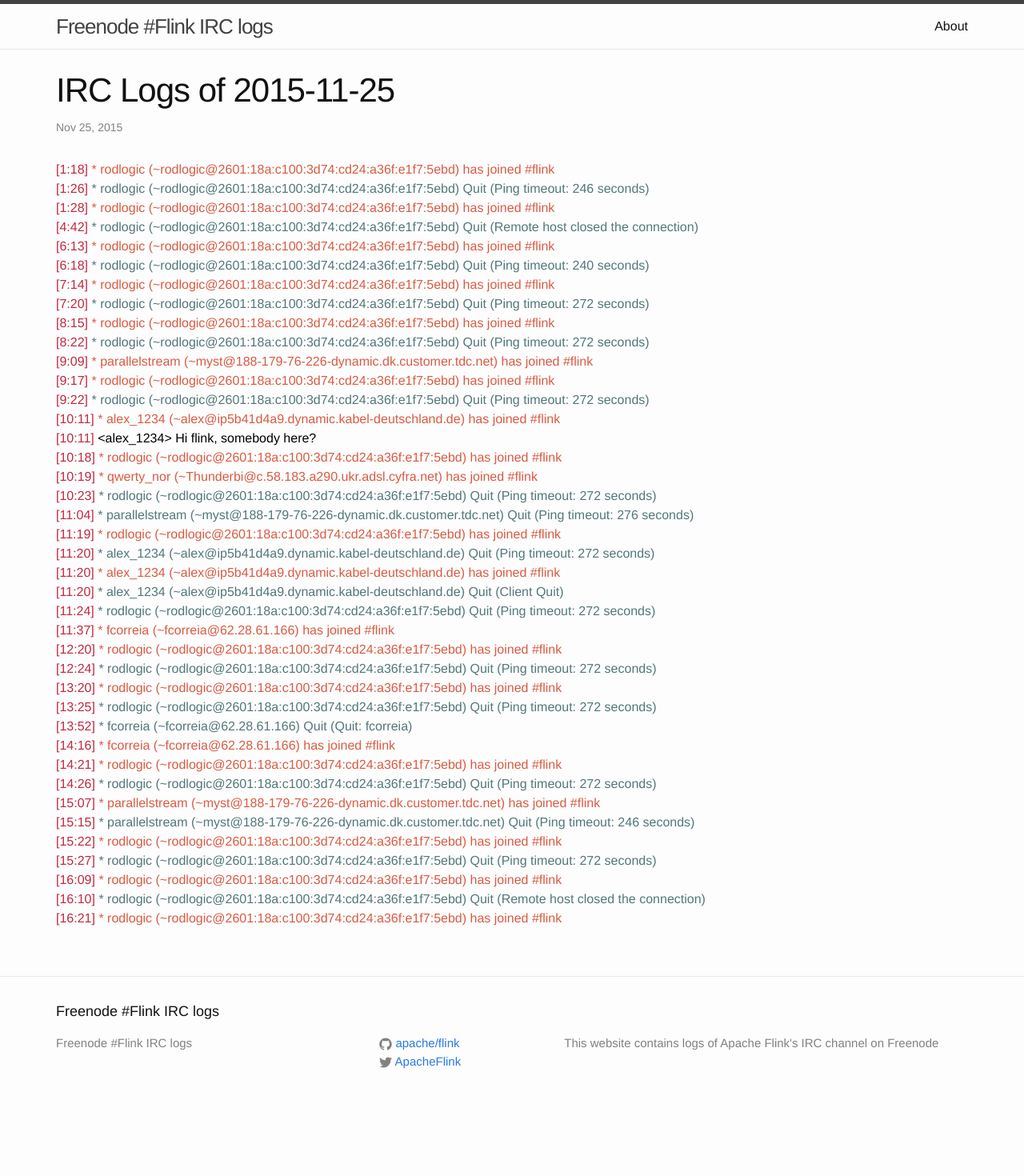
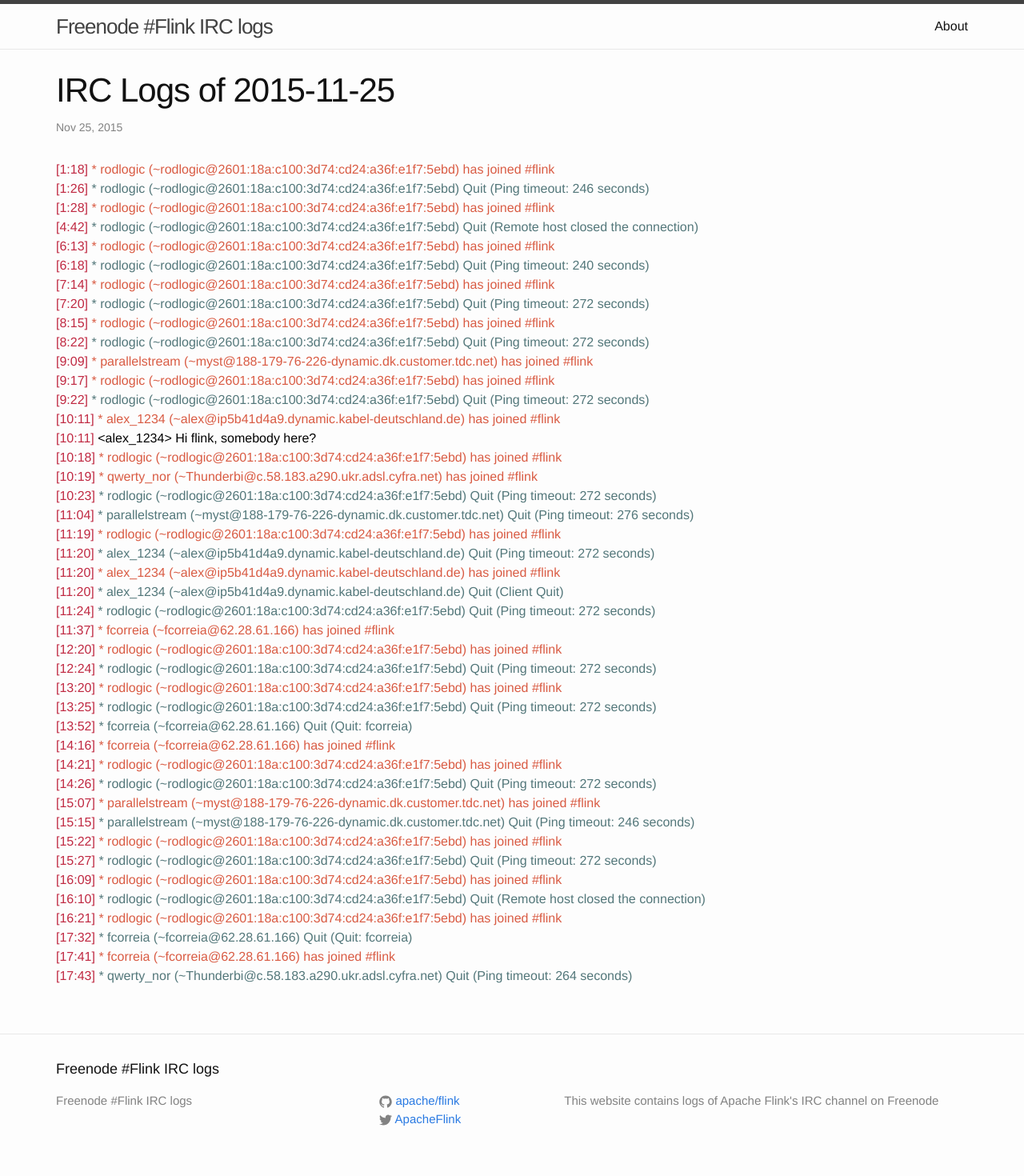
Before and after one commit to flink-irc-logs/flink-irc-logs.github.io, a Jekyll site: the page built from _posts/2015-11-25-logs.markdown, in a window 1280 px wide. Shown: the whole page at 80% size. Built offline with Jekyll 4.4.1, drawn with Linux system fonts in a browser that asks for light colours; before the commit the page ends 1398 px from its top, so only the background shows below that.

Commit message:
Update of the logs on Wed Nov 25 18:24:42 CET 2015

```diff
--- a/_posts/2015-11-25-logs.markdown
+++ b/_posts/2015-11-25-logs.markdown
@@ -44,3 +44,6 @@
 <span class="irc-date">[16:09]</span> <span class="irc-green">* rodlogic (~rodlogic@2601:18a:c100:3d74:cd24:a36f:e1f7:5ebd) has joined #flink</span><br />
 <span class="irc-date">[16:10]</span> <span class="irc-navy">* rodlogic (~rodlogic@2601:18a:c100:3d74:cd24:a36f:e1f7:5ebd) Quit (Remote host closed the connection)</span><br />
 <span class="irc-date">[16:21]</span> <span class="irc-green">* rodlogic (~rodlogic@2601:18a:c100:3d74:cd24:a36f:e1f7:5ebd) has joined #flink</span><br />
+<span class="irc-date">[17:32]</span> <span class="irc-navy">* fcorreia (~fcorreia@62.28.61.166) Quit (Quit: fcorreia)</span><br />
+<span class="irc-date">[17:41]</span> <span class="irc-green">* fcorreia (~fcorreia@62.28.61.166) has joined #flink</span><br />
+<span class="irc-date">[17:43]</span> <span class="irc-navy">* qwerty_nor (~Thunderbi@c.58.183.a290.ukr.adsl.cyfra.net) Quit (Ping timeout: 264 seconds)</span><br />
```
